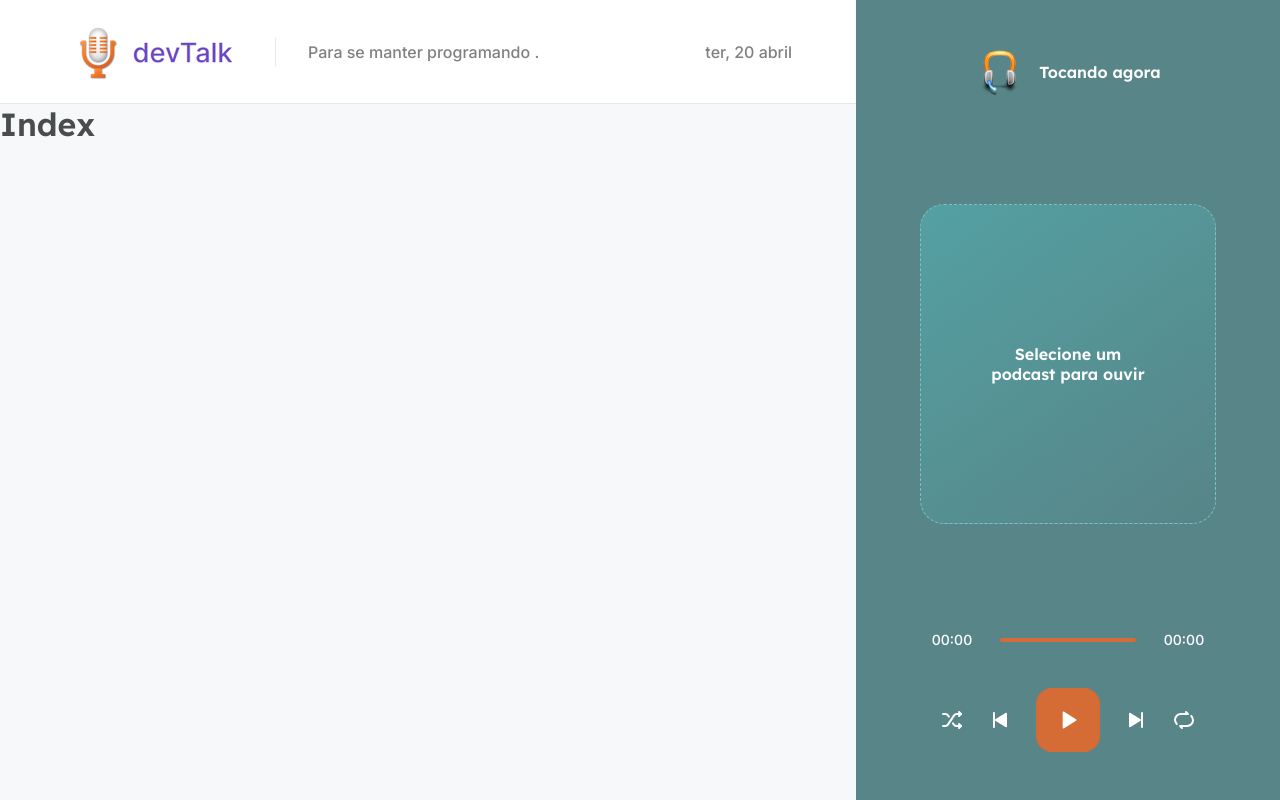
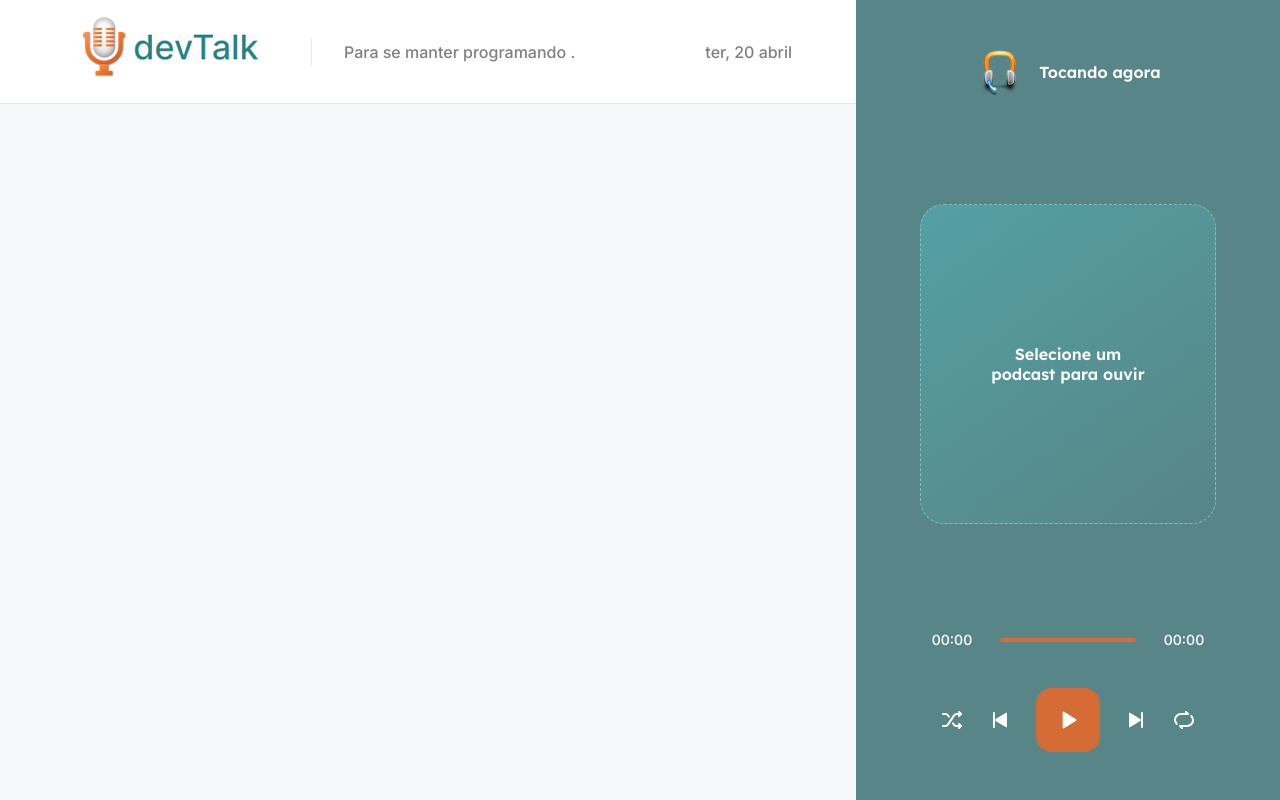
Before and after one commit to felipeblobo/devtalk, a Next.js app: page / in a window 1280 px wide. Built offline with nearby package versions, Linux system fonts and the light colour scheme; data requests are answered from the project's data file.

Commit message:
ajustando logo

```diff
--- a/src/pages/index.tsx
+++ b/src/pages/index.tsx
@@ -3,7 +3,6 @@ import { Header } from "../components/Header";
 export default function Home(props) {
   return (
   <>
-   <h1>Index</h1>
    {/* <p>{JSON.stringify(props.episodes)}</p> */}
   </>
   )
--- a/src/styles/global.scss
+++ b/src/styles/global.scss
@@ -26,6 +26,7 @@
 
 
 
+  --blue-400: #1f8689;
   --blue-200: #588587;
   --blue-100: #54a0a3;
   --blue-50: #7dc1c4;
```
Also changed, not shown: public/podcast.png, src/components/Header/styles.module.scss (line endings or trailing spaces).
